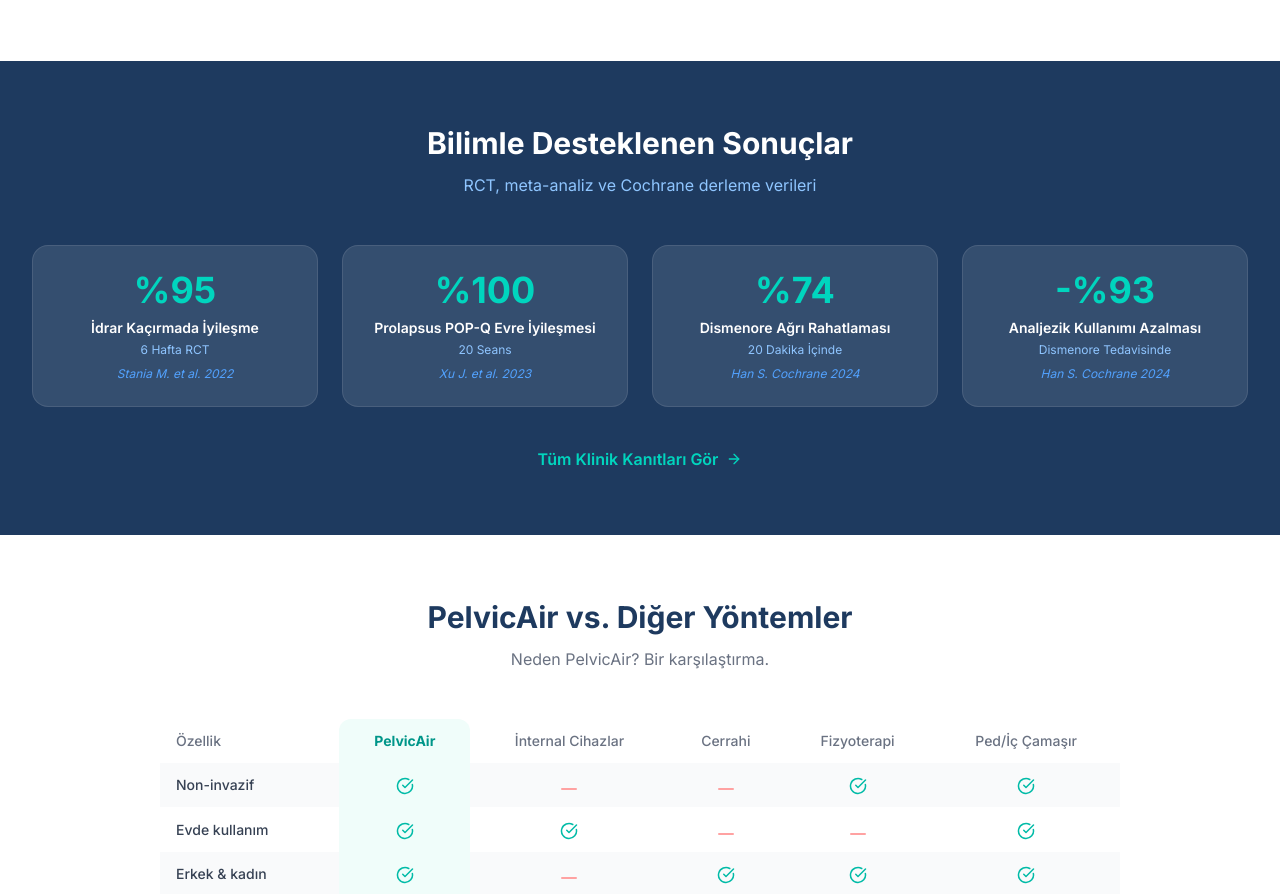
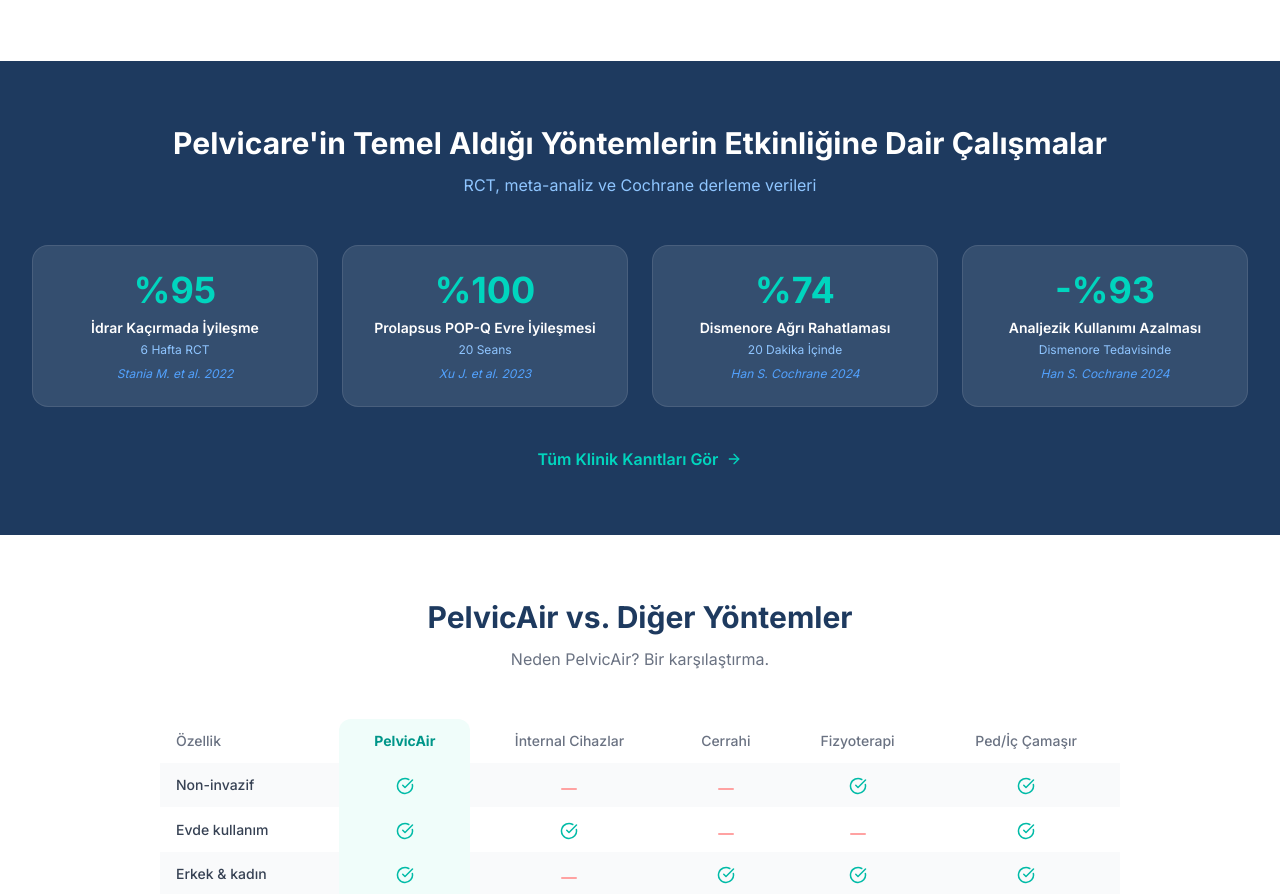
Before and after one commit to tahiraltundag/pelvicare, a React (Vite) app: page / in a window 1280 px wide. Shown: the part 2400-3294 px from the top of the page. Built offline with nearby package versions, Linux system fonts and the light colour scheme; no server answers.

Commit message:
fix: bilim bölümü başlığını güncelle
Co-Authored-By: Claude Sonnet 4.6 <noreply@anthropic.com>

```diff
--- a/src/pages/HomePage.jsx
+++ b/src/pages/HomePage.jsx
@@ -315,7 +315,7 @@ export default function HomePage() {
       <section className="py-16" style={{ backgroundColor: '#1e3a5f' }}>
         <div className="max-w-7xl mx-auto px-4 sm:px-6 lg:px-8">
           <div className="text-center mb-12">
-            <h2 className="text-3xl font-bold text-white mb-3">Bilimle Desteklenen Sonuçlar</h2>
+            <h2 className="text-3xl font-bold text-white mb-3">Pelvicare'in Temel Aldığı Yöntemlerin Etkinliğine Dair Çalışmalar</h2>
             <p className="text-blue-300">RCT, meta-analiz ve Cochrane derleme verileri</p>
           </div>
           <div className="grid sm:grid-cols-2 lg:grid-cols-4 gap-6">
```
